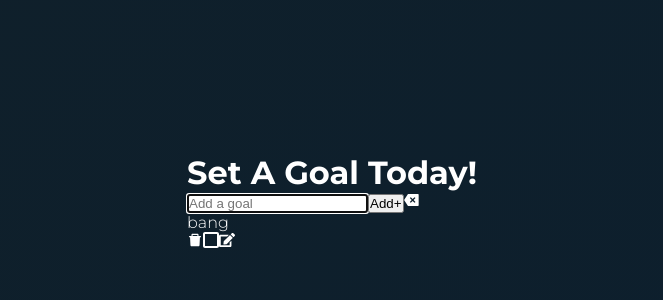
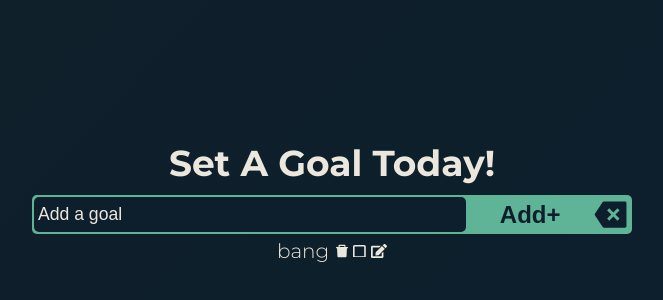
Before and after one commit to sseans/React-Goals, a React (Create React App) app: page / in a window 1280 px wide. Shown: the part 198-498 px from the top of the page, without its empty margins (308-971 px from the left). Built offline with nearby package versions, Linux system fonts and the light colour scheme.

Commit message:
added styling and css modules to react

```diff
--- a/src/App.css
+++ b/src/App.css
@@ -3,6 +3,7 @@
 *::before {
   padding: 0;
   margin: 0;
+  box-sizing: border-box;
 }
 
 body,
@@ -11,6 +12,7 @@ body,
   font-family: "Montserrat", sans-serif;
   width: 100%;
   height: 100vh;
+  box-sizing: inherit;
 }
 
 .App {
--- a/src/App.js
+++ b/src/App.js
@@ -1,5 +1,5 @@
 import "./App.css";
-import PlannerList from "./components/PlannerList";
+import PlannerList from "./components/PlannerList/PlannerList";
 
 function App() {
   return (
--- /dev/null
+++ b/src/components/Goal/Goal.css
@@ -0,0 +1,38 @@
+.planner-goal {
+  display: flex;
+  justify-content: center;
+  align-items: center;
+  width: 90%;
+  max-width: 600px;
+  margin-top: 5px;
+  border: ;
+  color: #ece7dc;
+}
+
+.goal-name {
+  font-size: 1.25rem;
+  padding-right: 5px;
+}
+
+.rubbish {
+  margin-right: 3px;
+  cursor: pointer;
+}
+
+.unchecked {
+  margin-right: 5px;
+  font-size: 0.8rem;
+  cursor: pointer;
+}
+
+.checked {
+  margin-right: 5px;
+  font-size: 0.8rem;
+  cursor: pointer;
+}
+
+.edit-button {
+  padding-bottom: -2px;
+  font-size: 1rem;
+  cursor: pointer;
+}
--- a/src/components/Goal.js
+++ b/src/components/Goal/Goal.js
@@ -3,6 +3,7 @@ import { AiFillDelete } from "react-icons/ai";
 import { ImCheckboxUnchecked } from "react-icons/im";
 import { ImCheckboxChecked } from "react-icons/im";
 import { FaEdit } from "react-icons/fa";
+import "./Goal.css";
 
 export default function Goal({ goal, removeGoal, editGoal }) {
   const [check, setCheck] = useState(false);
@@ -22,13 +23,13 @@ export default function Goal({ goal, removeGoal, editGoal }) {
   return (
     <div className="planner-goal">
       <div className="goal-name">{goal.name}</div>
-      <AiFillDelete onClick={findID} />
+      <AiFillDelete className="rubbish" onClick={findID} />
       {check === false ? (
-        <ImCheckboxUnchecked onClick={toggleCheck} />
+        <ImCheckboxUnchecked className="unchecked" onClick={toggleCheck} />
       ) : (
-        <ImCheckboxChecked onClick={toggleCheck} />
+        <ImCheckboxChecked className="checked" onClick={toggleCheck} />
       )}
-      <FaEdit onClick={edit} />
+      <FaEdit className="edit-button" onClick={edit} />
     </div>
   );
 }
--- /dev/null
+++ b/src/components/PlannerForm/PlannerForm.css
@@ -0,0 +1,45 @@
+.planner-form {
+  width: 90%;
+  max-width: 600px;
+  display: flex;
+  align-items: center;
+  background-color: #5fb396;
+  height: 39px;
+  padding: 0 2px;
+  border-radius: 5px;
+}
+
+.planner-input {
+  width: 72.5%;
+  height: 35px;
+  border-radius: 5px;
+  border: none;
+  outline: none;
+  color: #ece7dc;
+  font-size: 1.1rem;
+  background-color: #0d1f2d;
+  padding-left: 4px;
+}
+
+.planner-input::placeholder {
+  color: #ece7dc;
+}
+
+.planner-button {
+  width: 21.5%;
+  height: 100%;
+  background-color: transparent;
+  border: none;
+  font-weight: 700;
+  font-size: 1.5rem;
+  color: #0d1f2d;
+  cursor: pointer;
+}
+
+.planner-form svg {
+  width: 6%;
+  height: 35px;
+  font-size: 5rem;
+  color: #0d1f2d;
+  cursor: pointer;
+}
--- a/src/components/PlannerForm.js
+++ b/src/components/PlannerForm/PlannerForm.js
@@ -1,5 +1,6 @@
 import React, { useState, useRef, useEffect } from "react";
 import { RiDeleteBack2Fill } from "react-icons/ri";
+import "./PlannerForm.css";
 
 export default function PlannerForm(props) {
   const [input, setInput] = useState("");
--- /dev/null
+++ b/src/components/PlannerList/PlannerList.css
@@ -0,0 +1,17 @@
+.planner-list {
+  width: 90%;
+  display: flex;
+  justify-content: center;
+  align-items: center;
+  flex-direction: column;
+}
+
+.planner-list h1 {
+  font-size: 2.25rem;
+  font-weight: 700;
+  margin-bottom: 10px;
+  color: #ece7dc;
+}
+
+.edit-input {
+}
--- a/src/components/PlannerList.js
+++ b/src/components/PlannerList/PlannerList.js
@@ -1,6 +1,7 @@
 import React, { useEffect, useState } from "react";
-import Goal from "./Goal";
-import PlannerForm from "./PlannerForm";
+import Goal from "../Goal/Goal";
+import PlannerForm from "../PlannerForm/PlannerForm";
+import "./PlannerList.css";
 
 export default function PlannerList() {
   const [goals, setGoals] = useState([{ id: 1, name: "bang" }]);
```
